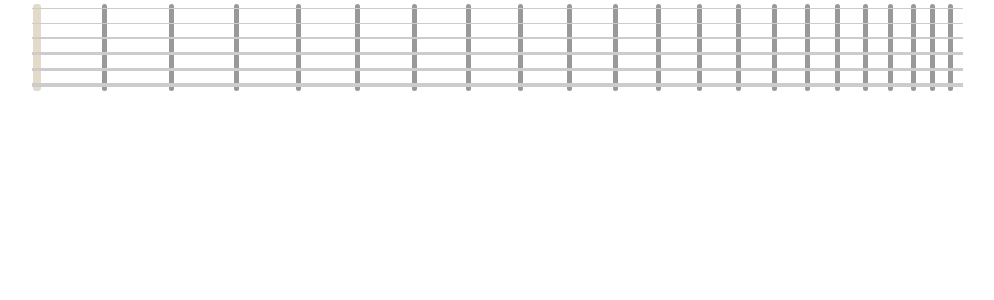
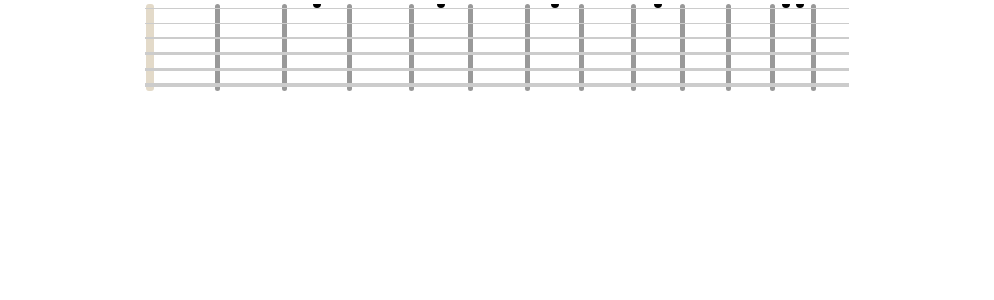
Before and after one commit to bali182/music-stuff, a React app: page / in a window 1280 px wide. Shown: the top 300 px of the page, without its empty margins (143-1137 px from the left). Built offline with nearby package versions, Linux system fonts and the light colour scheme.

Commit message:
Added node and dot fret markers

```diff
--- a/src/Fretboard/Fret.tsx
+++ b/src/Fretboard/Fret.tsx
@@ -2,32 +2,34 @@ import React, { PureComponent } from 'react'
 import { css } from 'emotion'
 import { FretBoardContext } from './FretboardContext'
 import { getFretWidth } from './utils'
+import { FretDot } from './FretDot'
 
 const fretStyle = (width: number) =>
   css({
+    label: 'fret',
+    position: 'relative',
     display: 'flex',
     flexDirection: 'row',
     alignItems: 'center',
     width: `${width}px`,
     height: '100%',
-    label: 'fret',
   })
 
 const fretWireStyle = css({
+  label: 'fret-wire',
   height: '100%',
   width: '5px',
   backgroundColor: '#999',
   borderRadius: '5px',
-  label: 'fret-wire',
 })
 
 const nutStyle = css({
+  label: 'nut',
   height: '100%',
   width: '8px',
   backgroundColor: '#e3dac9',
   borderRadius: '3px',
   marginLeft: '1px',
-  label: 'nut',
 })
 
 export type FretProps = {
@@ -41,9 +43,11 @@ export class Fret extends PureComponent<FretProps> {
       <FretBoardContext.Consumer>
         {(context) => {
           const width = getFretWidth(context)(fretNumber)
+          const separatorStyle = fretNumber === 0 ? nutStyle : fretWireStyle
           return (
             <div className={fretStyle(width)}>
-              <div className={fretNumber === 0 ? nutStyle : fretWireStyle} />
+              <div className={separatorStyle} />
+              <FretDot fretNumber={fretNumber} />
             </div>
           )
         }}
--- a/src/Fretboard/FretDot.tsx
+++ b/src/Fretboard/FretDot.tsx
@@ -1,6 +1,28 @@
-import React,{ PureComponent } from 'react'
+import React, { PureComponent } from 'react'
+import { css } from 'emotion'
 
+const dotContainerStyle = css({
+  label: 'fret-dot-container',
+  alignSelf: 'flex-start',
+  display: 'flex',
+  flex: '1 1 1px',
+  flexDirection: 'row',
+  alignItems: 'center',
+  justifyItems: 'center',
+  justifyContent: 'center',
+  padding: '0px',
+  margin: '0px',
+})
 
+const dotStyle = css({
+  label: 'fret-dot',
+  width: '8px',
+  height: '4px',
+  borderBottomLeftRadius: '8px',
+  borderBottomRightRadius: '8px',
+  backgroundColor: '#000',
+  margin: '0px 3px 0px 3px',
+})
 
 export type FretDotProps = {
   fretNumber: number
@@ -9,6 +31,21 @@ export type FretDotProps = {
 export class FretDot extends PureComponent<FretDotProps> {
   render() {
     const { fretNumber } = this.props
-    return <div></div>
+    const mod12 = (fretNumber + 1) % 12
+    if (fretNumber !== 0 && mod12 === 0) {
+      return (
+        <div className={dotContainerStyle}>
+          <div className={dotStyle} />
+          <div className={dotStyle} />
+        </div>
+      )
+    } else if (mod12 === 3 || mod12 === 5 || mod12 === 7 || mod12 === 9) {
+      return (
+        <div className={dotContainerStyle}>
+          <div className={dotStyle} />
+        </div>
+      )
+    }
+    return null
   }
 }
--- a/src/Fretboard/Fretboard.tsx
+++ b/src/Fretboard/Fretboard.tsx
@@ -6,11 +6,11 @@ import { getFretboardWidth } from './utils'
 
 const fretboardStyle = (width: number) =>
   css({
+    label: 'fretboard',
     background: 'white',
     position: 'relative',
     width: `${width}px`,
     margin: 'auto',
-    label: 'fretboard',
   })
 
 export type FretboardProps = Partial<FretboardContexType> & {
--- a/src/Fretboard/InstrumentString.tsx
+++ b/src/Fretboard/InstrumentString.tsx
@@ -4,13 +4,13 @@ import { FretBoardContext } from './FretboardContext'
 
 const stringStyle = (thickness: number, spacing: number) =>
   css({
+    label: 'instrument-string',
     backgroundColor: '#ccc',
     height: `${thickness}px`,
     marginBottom: `${spacing - thickness / 2}px`,
     ':last-child': {
       marginBottom: '0px',
     },
-    label: 'instrument-string',
   })
 
 export type InstrumentStringProps = {
--- a/src/Fretboard/InstrumentStrings.tsx
+++ b/src/Fretboard/InstrumentStrings.tsx
@@ -2,12 +2,12 @@ import React, { PureComponent, ReactNode } from 'react'
 import { css } from 'emotion'
 
 const stringsStyle = css({
+  label: 'instrument-strings',
   position: 'relative',
   width: '100%',
   paddingTop: '8px',
   paddingBottom: '8px',
   zIndex: 10,
-  label: 'instrument-strings'
 })
 
 export type InstrumentStringsProps = {
--- a/src/index.tsx
+++ b/src/index.tsx
@@ -8,9 +8,9 @@ import { InstrumentStrings } from './Fretboard/InstrumentStrings'
 import { InstrumentString } from './Fretboard/InstrumentString'
 
 render(
-  <Fretboard>
+  <Fretboard lastVisibleFret={13}>
     <Frets>
-      {range(0, 22).map((fret) => (
+      {range(0, 13).map((fret) => (
         <Fret fretNumber={fret} key={fret} />
       ))}
     </Frets>
```
Also changed, not shown: src/Fretboard/FrettedNote.tsx (added, +28 -0 lines), 2 other files (tests, documents, lock files or other folders).
